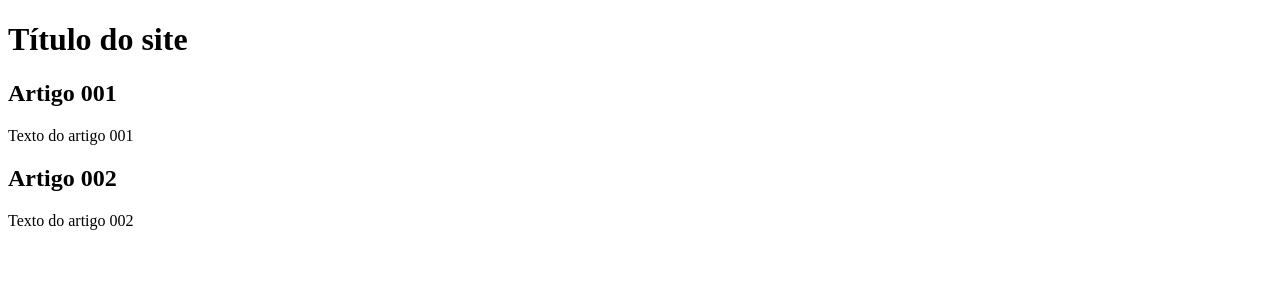
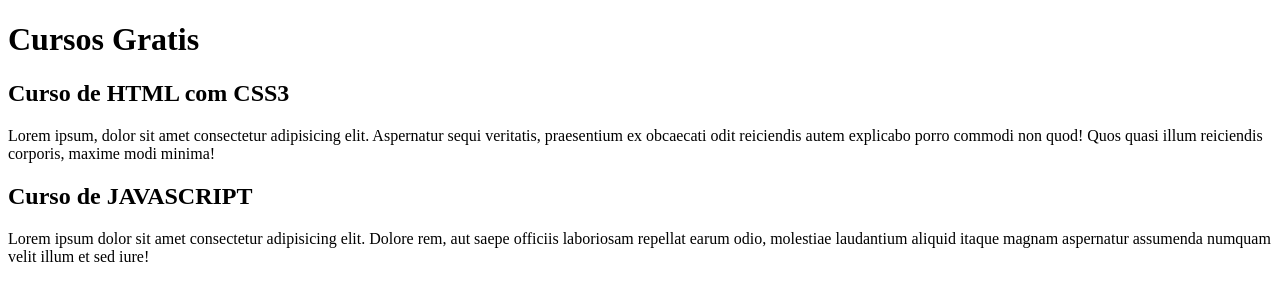
Before and after one commit to BrenoLSR/projeto-site, a plain HTML site: page index.html in a window 1280 px wide. Drawn offline with Linux system fonts and the light colour scheme.

Commit message:
Comecei a escrever o conteúdo

```diff
--- a/index.html
+++ b/index.html
@@ -11,15 +11,19 @@
 <body>
     <main>
         <header>
-        <h1>Título do site</h1>
+            <h1>Cursos Gratis</h1>
         </header>
         <article>
-        <h2>Artigo 001 </h2>
-        <p>Texto do artigo 001</p>
+            <h2>Curso de HTML com CSS3 </h2>
+            <p>Lorem ipsum, dolor sit amet consectetur adipisicing elit. Aspernatur sequi veritatis, praesentium ex
+                obcaecati odit reiciendis autem explicabo porro commodi non quod! Quos quasi illum reiciendis corporis,
+                maxime modi minima!</p>
         </article>
         <article>
-      <h2>Artigo 002</h2>
-      <p>Texto do artigo 002</p>
+            <h2>Curso de JAVASCRIPT</h2>
+            <p>Lorem ipsum dolor sit amet consectetur adipisicing elit. Dolore rem, aut saepe officiis laboriosam
+                repellat earum odio, molestiae laudantium aliquid itaque magnam aspernatur assumenda numquam velit illum
+                et sed iure!</p>
         </article>
     </main>
 </body>
```
Lines whose indentation alone changed are shown as unchanged.
